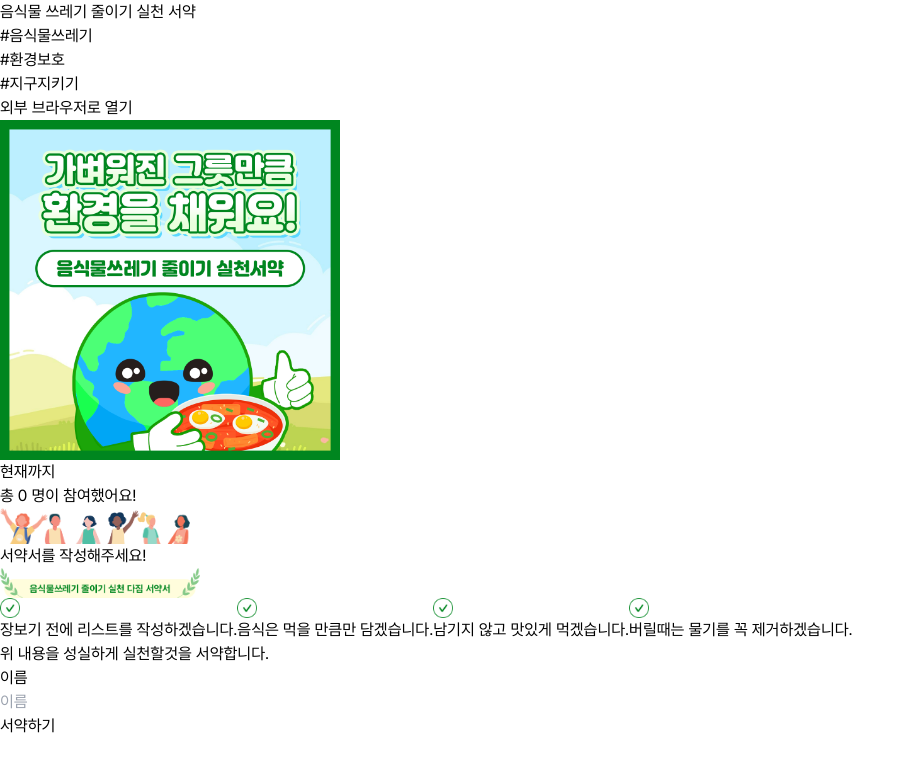
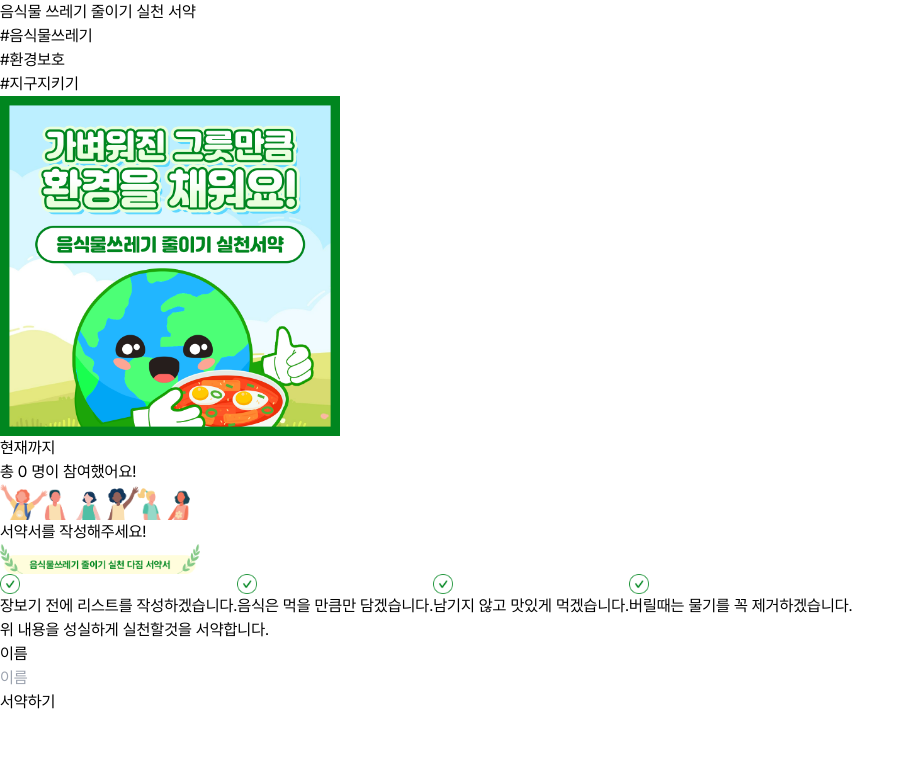
Before and after one commit to PGjun/waste-less-pledge-fe, a Next.js app: page / in a window 1280 px wide. Shown: the top 772 px of the page, without its empty margins (0-915 px from the left). Built offline with nearby package versions, Linux system fonts and the light colour scheme; no server answers.

Commit message:
ㄴㅁㅇ

```diff
--- a/src/app/container/main.jsx
+++ b/src/app/container/main.jsx
@@ -94,9 +94,6 @@ export const Main = () => {
           #지구지키기
         </div>
       </div>
-      <a href="#" onclick={() => openExternalBrowser()}>
-        외부 브라우저로 열기
-      </a>
 
       <img
         src="/images/main.png"
```
